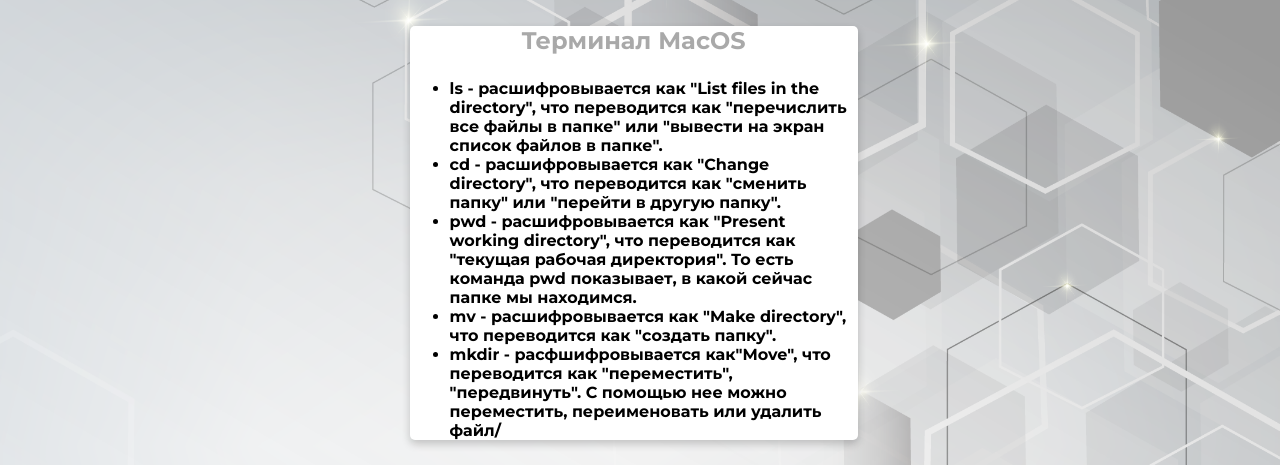
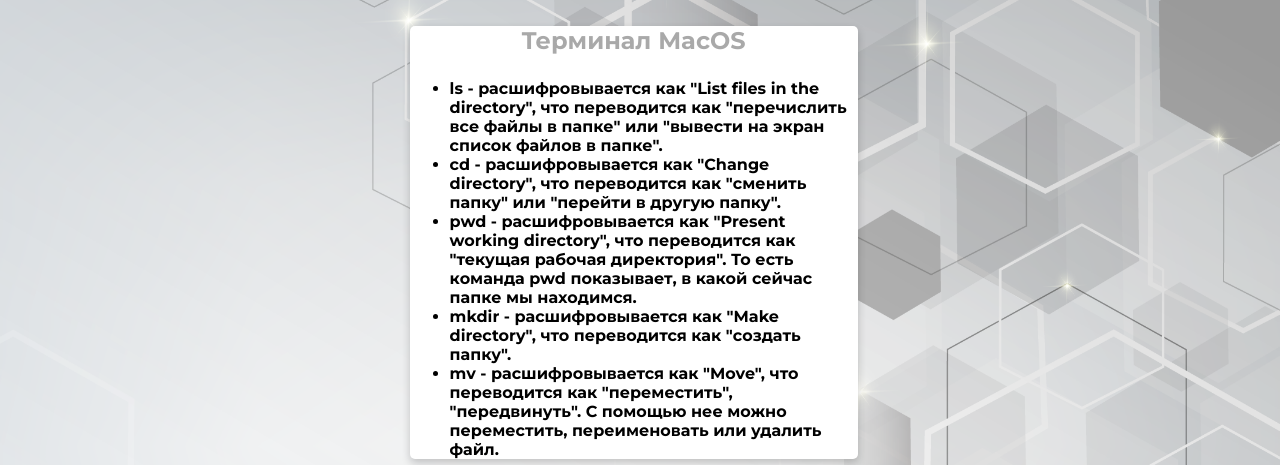
Before and after one commit to boogy-w/skypro_final_task-main, a plain HTML site: page html/mac.html in a window 1280 px wide. Shown: the top 465 px of the page. Drawn offline with Linux system fonts and the light colour scheme.

Commit message:
Add files via upload

```diff
--- a/html/mac.html
+++ b/html/mac.html
@@ -17,8 +17,8 @@
             <li>ls - расшифровывается как "List files in the directory", что переводится как "перечислить все файлы в папке" или "вывести на экран список файлов в папке".</li>
             <li>cd - расшифровывается как "Change directory", что переводится как "сменить папку" или "перейти в другую папку".</li>
             <li>pwd - расшифровывается как "Present working directory", что переводится как "текущая рабочая директория". То есть команда pwd показывает, в какой сейчас папке мы находимся. </li>
-            <li>mv - расшифровывается как "Make directory", что переводится как "создать папку".</li>
-            <li>mkdir - расфшифровывается как"Move", что переводится как "переместить", "передвинуть". С помощью нее можно переместить, переименовать или удалить файл/</li>
+            <li>mkdir - расшифровывается как "Make directory", что переводится как "создать папку".</li>
+            <li>mv - расшифровывается как "Move", что переводится как "переместить", "передвинуть". С помощью нее можно переместить, переименовать или удалить файл.</li>
          </ul>
       </div>
       <!--footer-->
```
Also changed, not shown: defects.txt.
